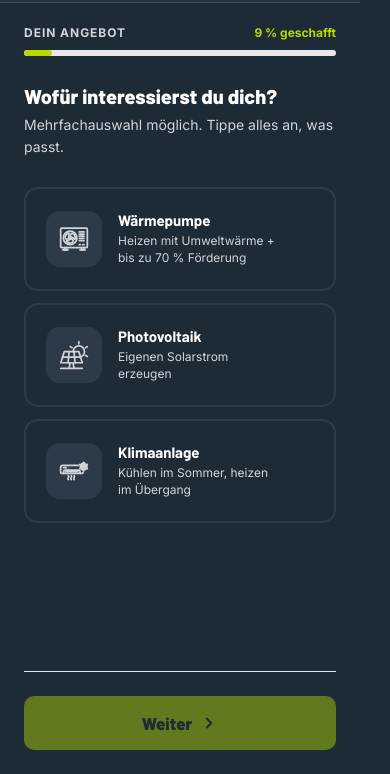
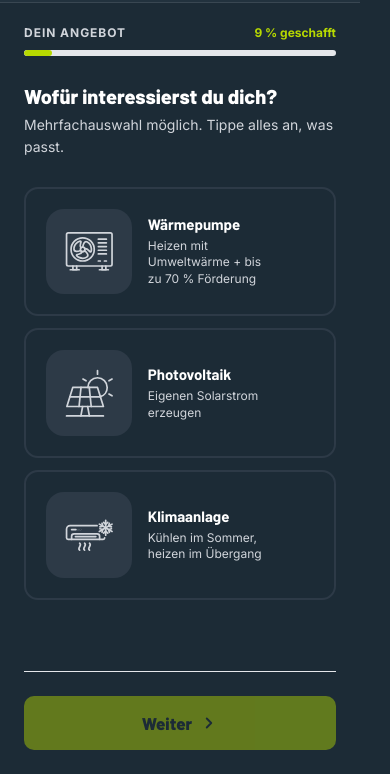
Before and after one commit to HeroBenBen/herowerk-website, a website: page anfrage.html in a window 390 px wide. Shown: the part 70-844 px from the top of the page. Drawn offline with Linux system fonts and the light colour scheme.

Commit message:
Funnel-Icons groesser + responsiv fuer bessere Erkennbarkeit
.answer-card-icon: Plakette 56px -> clamp(80,22vw,112), Motiv-SVG 32px ->
clamp(50,14vw,70), radius 14->18. Mobil 375: Plakette 82px / Icon 52px,
kein Overflow; Heizkoerper/Fussboden/Beides klar erkennbar. Strich bleibt
fein (CSS 1.7 non-scaling). Nur anfrage.html (Leadstrecke).

Co-Authored-By: Claude Opus 4.8 <noreply@anthropic.com>

```diff
--- a/anfrage.html
+++ b/anfrage.html
@@ -288,13 +288,13 @@
       box-shadow: 0 0 0 3px rgba(183,217,0,0.28);
     }
     .answer-card-icon {
-      flex-shrink: 0; width: 56px; height: 56px;
+      flex-shrink: 0; width: clamp(80px, 22vw, 112px); height: clamp(80px, 22vw, 112px);
       display: flex; align-items: center; justify-content: center;
-      background: var(--color-surface-tertiary); border-radius: 14px;
+      background: var(--color-surface-tertiary); border-radius: 18px;
       transition: background 0.2s;
     }
     .answer-card-icon svg {
-      width: 32px; height: 32px; stroke: var(--color-text-secondary);
+      width: clamp(50px, 14vw, 70px); height: clamp(50px, 14vw, 70px); stroke: var(--color-text-secondary);
       fill: none; transition: stroke 0.2s;
     }
     .answer-card-icon svg * {
```
